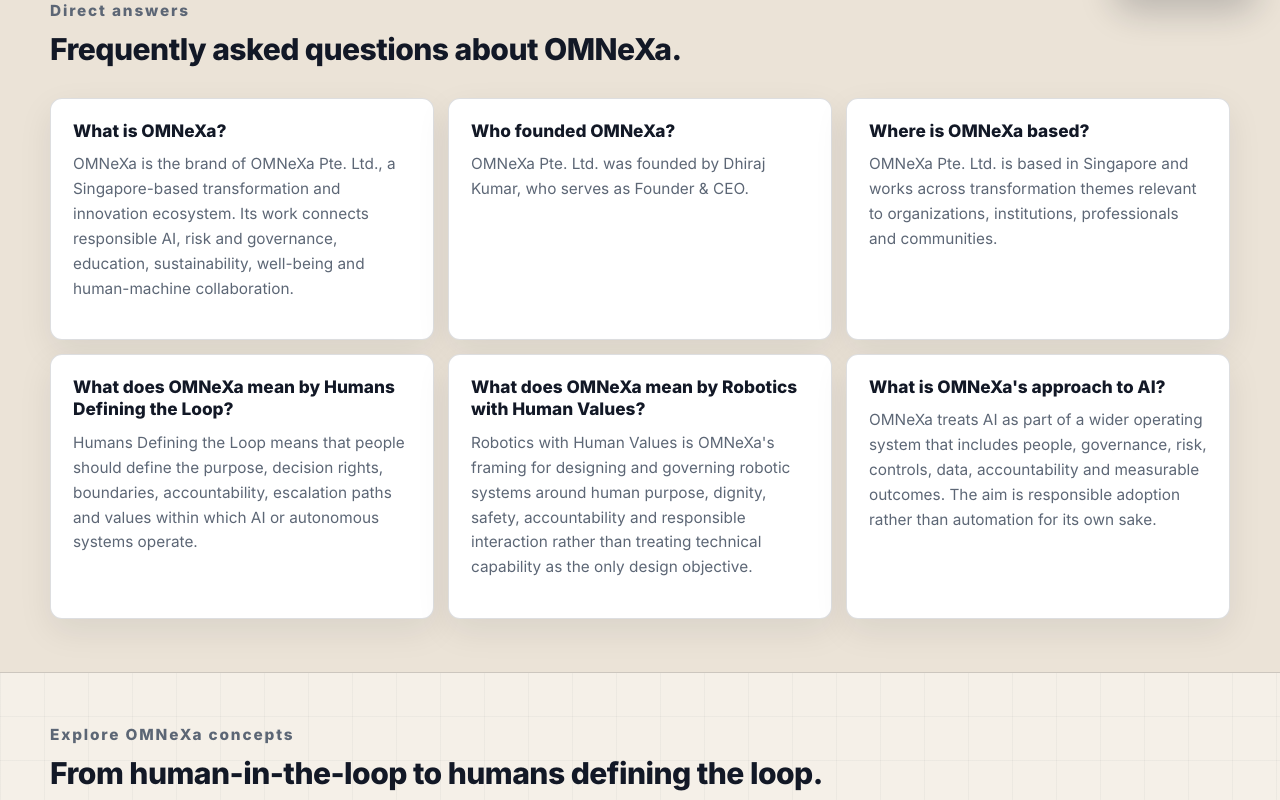
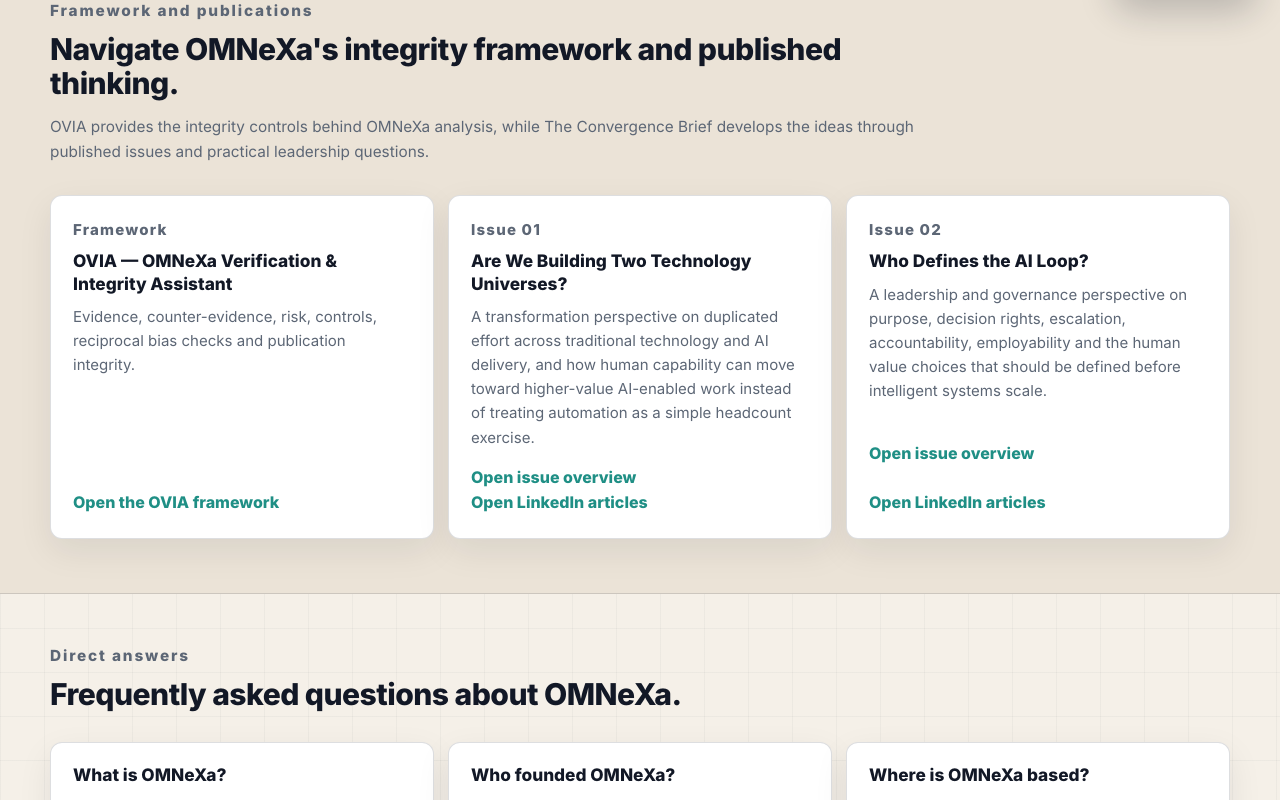
Before and after one commit to HumanSamaritan/OMNEXAFuture, a Next.js app: page /knowledge in a window 1280 px wide. Shown: the part 780-1580 px from the top of the page. Built offline with nearby package versions, Linux system fonts and the light colour scheme.

Commit message:
Add OVIA and publication navigation to Knowledge page

```diff
--- a/app/knowledge/page.tsx
+++ b/app/knowledge/page.tsx
@@ -1,16 +1,17 @@
 import type { Metadata } from "next";
+import { getConvergenceIssues } from "@/lib/publications";
 
 const siteUrl = "https://www.omnexagoc.com";
 
 export const metadata: Metadata = {
   title: "What is OMNeXa? Official Company Guide",
   description:
-    "Canonical guide to OMNeXa Pte. Ltd., Singapore: founder Dhiraj Kumar, focus areas, responsible AI principles, Humans Defining the Loop and Robotics with Human Values.",
+    "Canonical guide to OMNeXa Pte. Ltd., Singapore: founder Dhiraj Kumar, focus areas, OVIA, responsible AI principles, Humans Defining the Loop, Robotics with Human Values and The Convergence Brief.",
   alternates: { canonical: `${siteUrl}/knowledge` },
   openGraph: {
     title: "What is OMNeXa? | Official OMNeXa Knowledge Guide",
     description:
-      "Official facts and clear answers about OMNeXa Pte. Ltd., its founder, work and human-defined AI principles.",
+      "Official facts and clear answers about OMNeXa Pte. Ltd., its founder, work, OVIA and human-defined AI principles.",
     url: `${siteUrl}/knowledge`,
     type: "website"
   }
@@ -63,7 +64,9 @@
   }))
 };
 
-export default function KnowledgePage() {
+export default async function KnowledgePage() {
+  const issues = await getConvergenceIssues();
+
   return (
     <main>
       <script
@@ -102,14 +105,31 @@
       <section className="band">
         <div className="section-shell aligned-section">
           <div className="section-heading">
-            <p className="eyebrow">Direct answers</p>
-            <h2>Frequently asked questions about OMNeXa.</h2>
+            <p className="eyebrow">Framework and publications</p>
+            <h2>Navigate OMNeXa's integrity framework and published thinking.</h2>
+            <p>
+              OVIA provides the integrity controls behind OMNeXa analysis, while The Convergence Brief
+              develops the ideas through published issues and practical leadership questions.
+            </p>
           </div>
-          <div className="service-preview-grid">
-            {questions.map((item) => (
-              <article className="service-card" key={item.question}>
-                <h3>{item.question}</h3>
-                <p>{item.answer}</p>
+
+          <div className="knowledge-links-grid">
+            <article className="knowledge-link-card">
+              <p className="publication-meta">Framework</p>
+              <h3>OVIA — OMNeXa Verification & Integrity Assistant</h3>
+              <p>Evidence, counter-evidence, risk, controls, reciprocal bias checks and publication integrity.</p>
+              <a href="/ovia">Open the OVIA framework</a>
+            </article>
+
+            {issues.slice(0, 2).map((issue) => (
+              <article className="knowledge-link-card" key={issue.slug}>
+                <p className="publication-meta">{issue.issue}</p>
+                <h3>{issue.title}</h3>
+                <p>{issue.summary}</p>
+                <a href={`/convergence-brief#${issue.slug}`}>Open issue overview</a>
+                {issue.linkedinUrl ? (
+                  <a href={issue.linkedinUrl} target="_blank" rel="noreferrer">Open LinkedIn articles</a>
+                ) : null}
               </article>
             ))}
           </div>
@@ -118,8 +138,23 @@
 
       <section className="section-shell aligned-section">
         <div className="section-heading">
+          <p className="eyebrow">Direct answers</p>
+          <h2>Frequently asked questions about OMNeXa.</h2>
+        </div>
+        <div className="service-preview-grid">
+          {questions.map((item) => (
+            <article className="service-card" key={item.question}>
+              <h3>{item.question}</h3>
+              <p>{item.answer}</p>
+            </article>
+          ))}
+        </div>
+      </section>
+
+      <section className="section-shell aligned-section preview-section">
+        <div className="section-heading">
           <p className="eyebrow">Explore OMNeXa concepts</p>
-          <h2>From human-in-the-loop to humans defining the loop.</h2>
+          <h2>From Human-in-the-Loop to Humans Defining the Loop.</h2>
         </div>
         <div className="pillar-grid">
           <article className="pillar-card">
```
